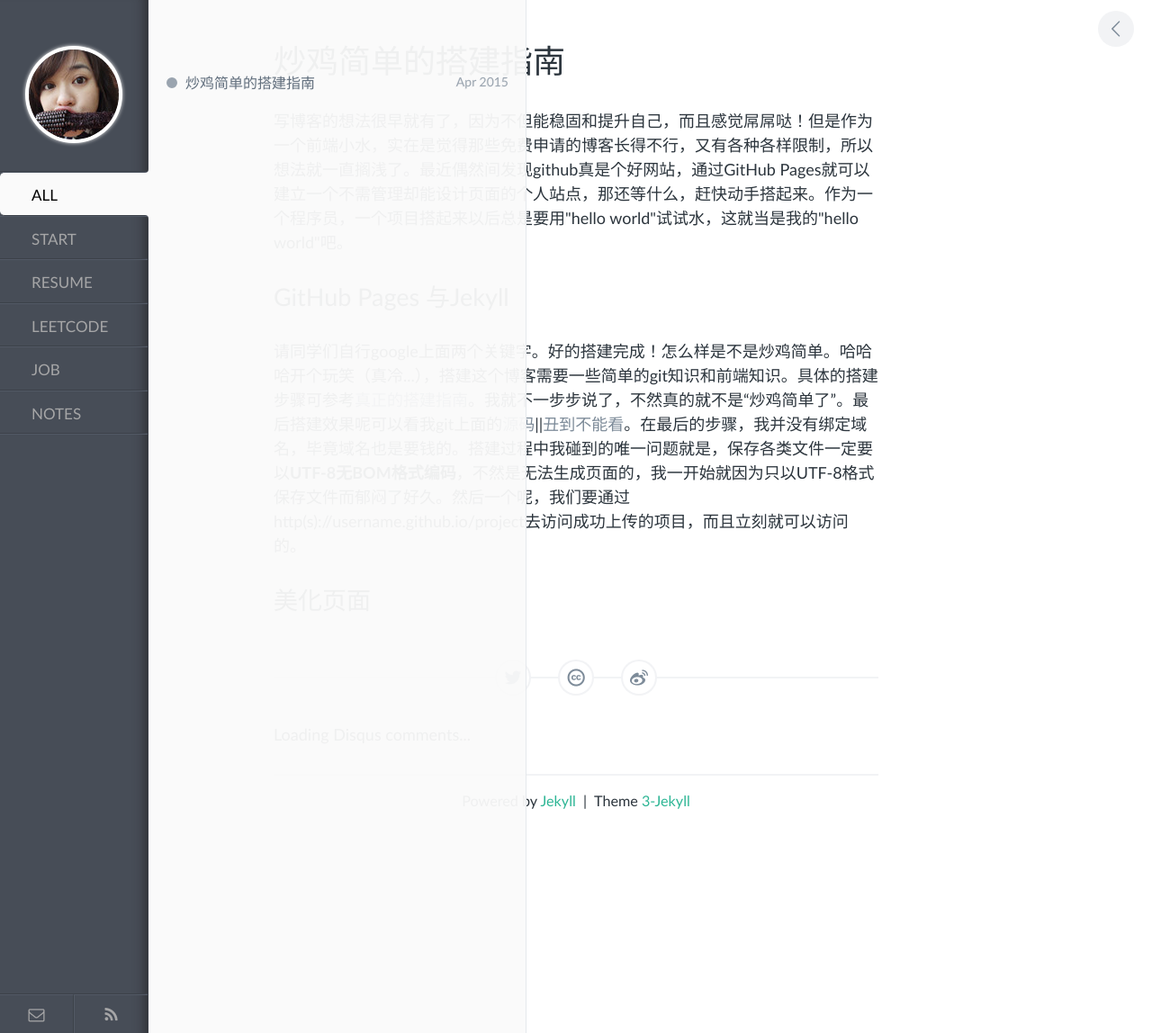
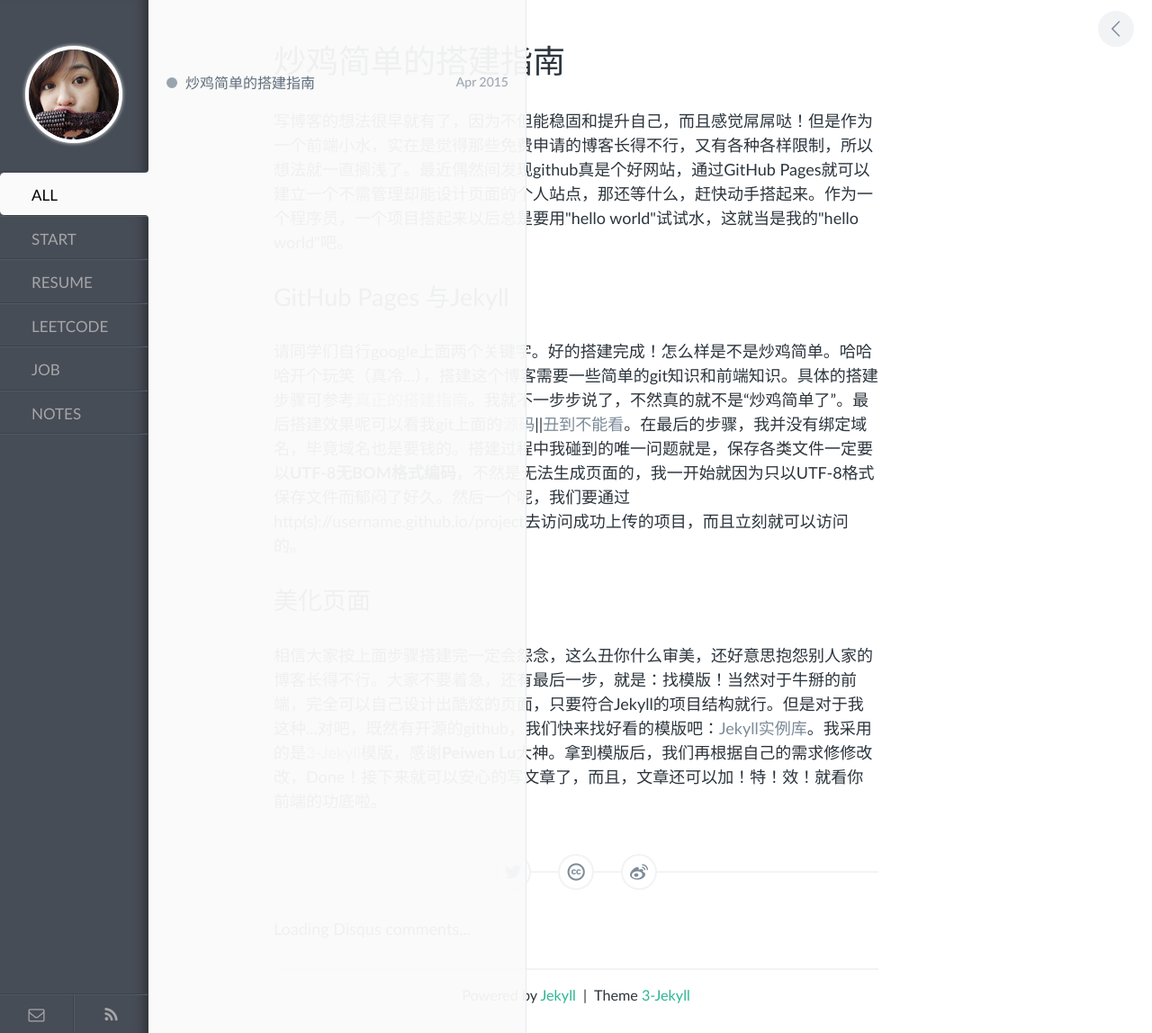
Before and after one commit to weiier/blog, a Jekyll site: the page built from _posts/2015-04-13-start.html, in a window 1280 px wide. Shown: the whole page at 90% size. Built offline with Jekyll 4.4.1, drawn with Linux system fonts in a browser that asks for light colours; comment, search, counter and statistics services are not loaded.

Commit message:
Update 2015-04-13-start.html

```diff
--- a/_posts/2015-04-13-start.html
+++ b/_posts/2015-04-13-start.html
@@ -7,3 +7,4 @@ categories: start
 <h2>GitHub Pages 与Jekyll</h2>
 <p>请同学们自行google上面两个关键字。好的搭建完成！怎么样是不是炒鸡简单。哈哈哈开个玩笑（真冷...），搭建这个博客需要一些简单的git知识和前端知识。具体的搭建步骤可参考<a target="_blank" href="http://www.ruanyifeng.com/blog/2012/08/blogging_with_jekyll.html">真正的搭建指南</a>。我就不一步步说了，不然真的就不是“炒鸡简单了”。最后搭建效果呢可以看我git上面的<a target="_blank" href="https://github.com/weiier/gitWeb">源码</a>||<a target="_blank" href="http://weiier.github.io/gitWeb">丑到不能看</a>。在最后的步骤，我并没有绑定域名，毕竟域名也是要钱的。搭建过程中我碰到的唯一问题就是，保存各类文件一定要以<strong>UTF-8无BOM格式编码</strong>，不然是无法生成页面的，我一开始就因为只以UTF-8格式保存文件而郁闷了好久。然后一个呢，我们要通过http(s)://username.github.io/project去访问成功上传的项目，而且立刻就可以访问的。</p>
 <h2>美化页面</h2>
+<p>相信大家按上面步骤搭建完一定会怨念，这么丑你什么审美，还好意思抱怨别人家的博客长得不行。大家不要着急，还有最后一步，就是：找模版！当然对于牛掰的前端，完全可以自己设计出酷炫的页面，只要符合Jekyll的项目结构就行。但是对于我这种...对吧，既然有开源的github，我们快来找好看的模版吧：<a href="https://github.com/mojombo/jekyll/wiki/Sites" target="_blank">Jekyll实例库</a>。我采用的是<a href="https://github.com/P233/3-Jekyll" target="_blank">3-Jekyll</a>模版，感谢<strong>Peiwen Lu</strong>大神。拿到模版后，我们再根据自己的需求修修改改，Done！接下来就可以安心的写文章了，而且，文章还可以加！特！效！就看你前端的功底啦。</p>
```
